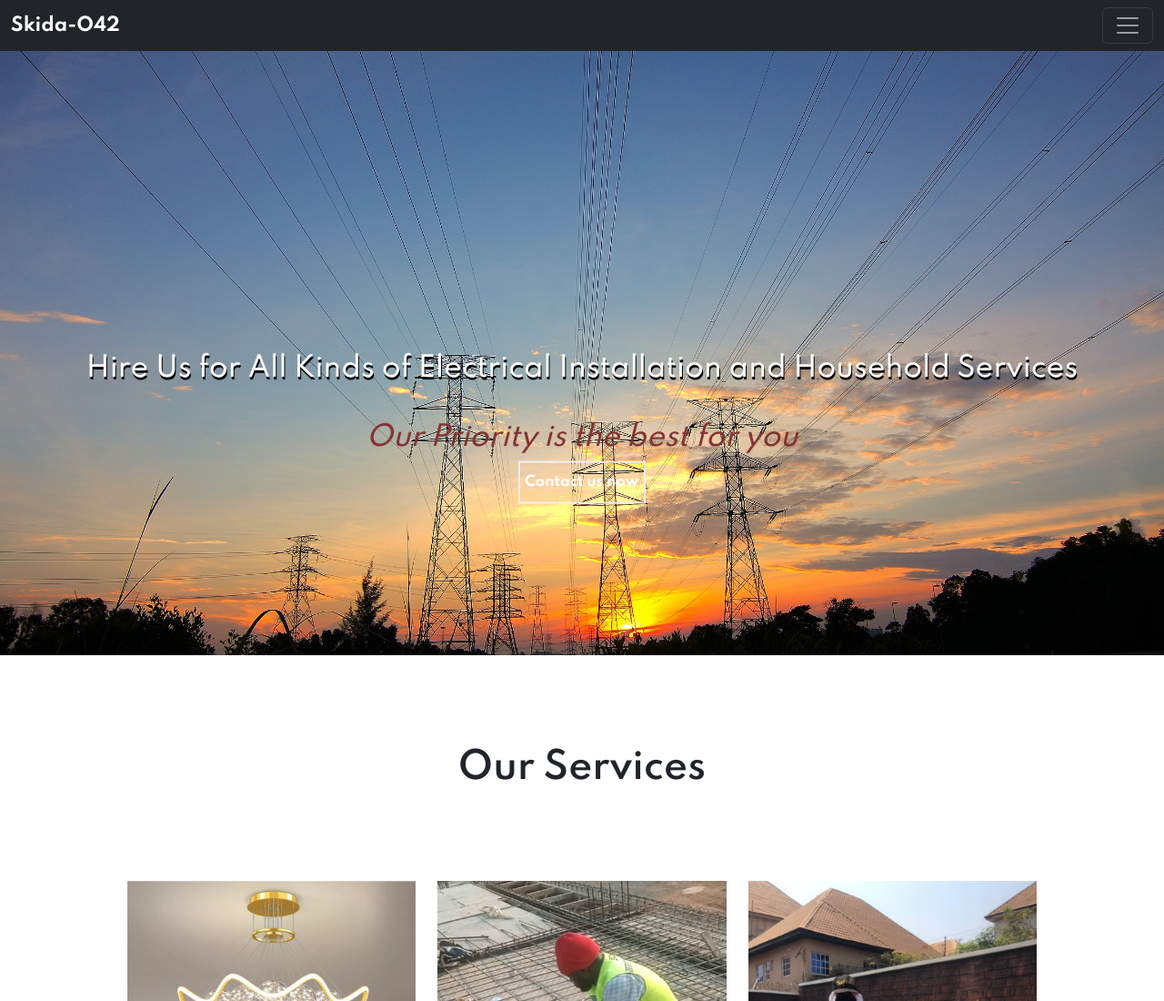
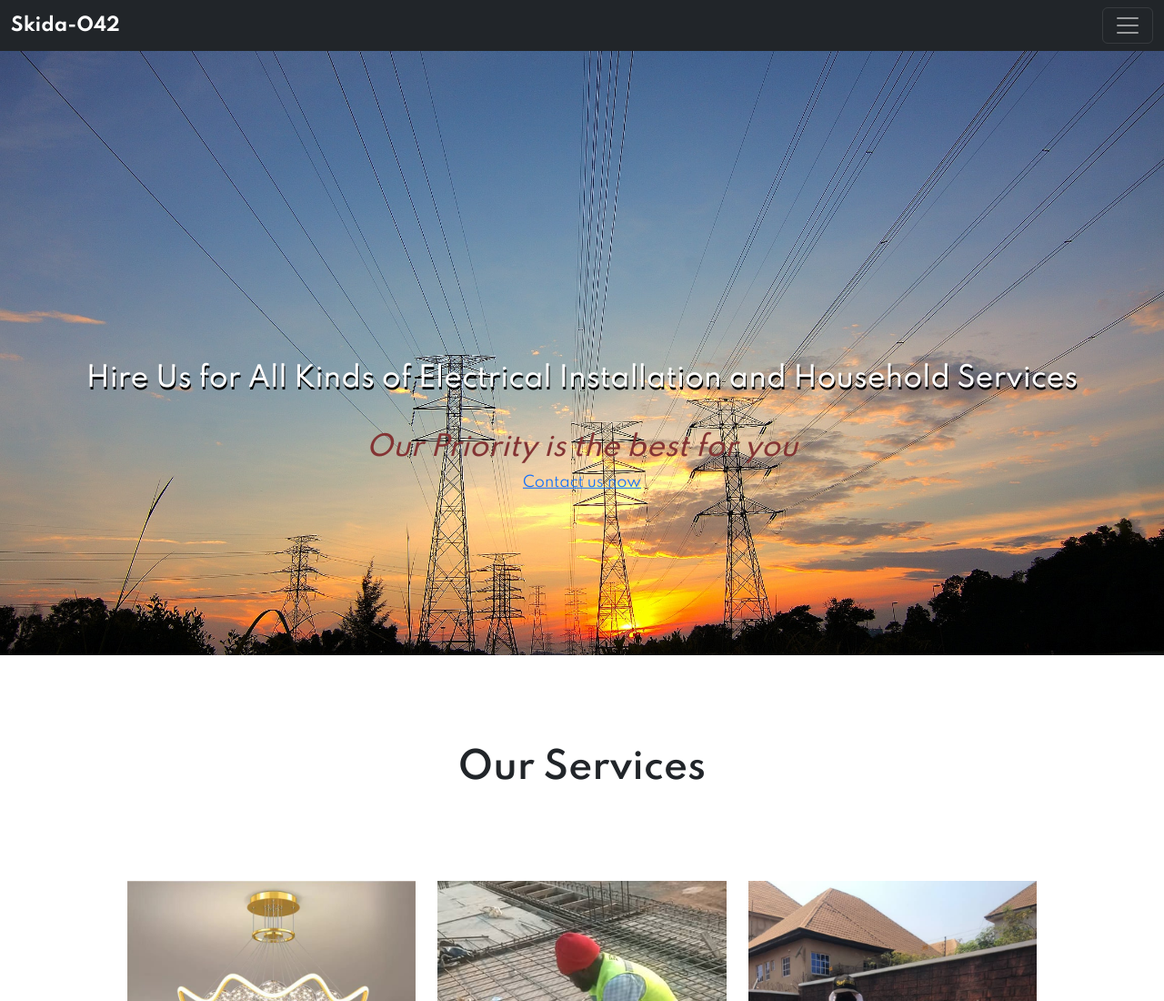
Before and after one commit to Ebussraph25/skida042.github.io, a website: page index.html in a window 1280 px wide. Shown: the top 1100 px of the page at 91% size. Drawn offline with nearby package versions, Linux system fonts and the light colour scheme.

Commit message:
Update index.html

```diff
--- a/index.html
+++ b/index.html
@@ -55,7 +55,7 @@
         <h1>Hire Us for All Kinds of Electrical Installation and Household Services</h1>
         <h4>Our Priority is the best for you</h4>
 
-        <button>Contact us now</button>
+            <a href="https://wa.me/+2348032251640"<button>Contact us now</button></a>
         </div>
 
 
```
